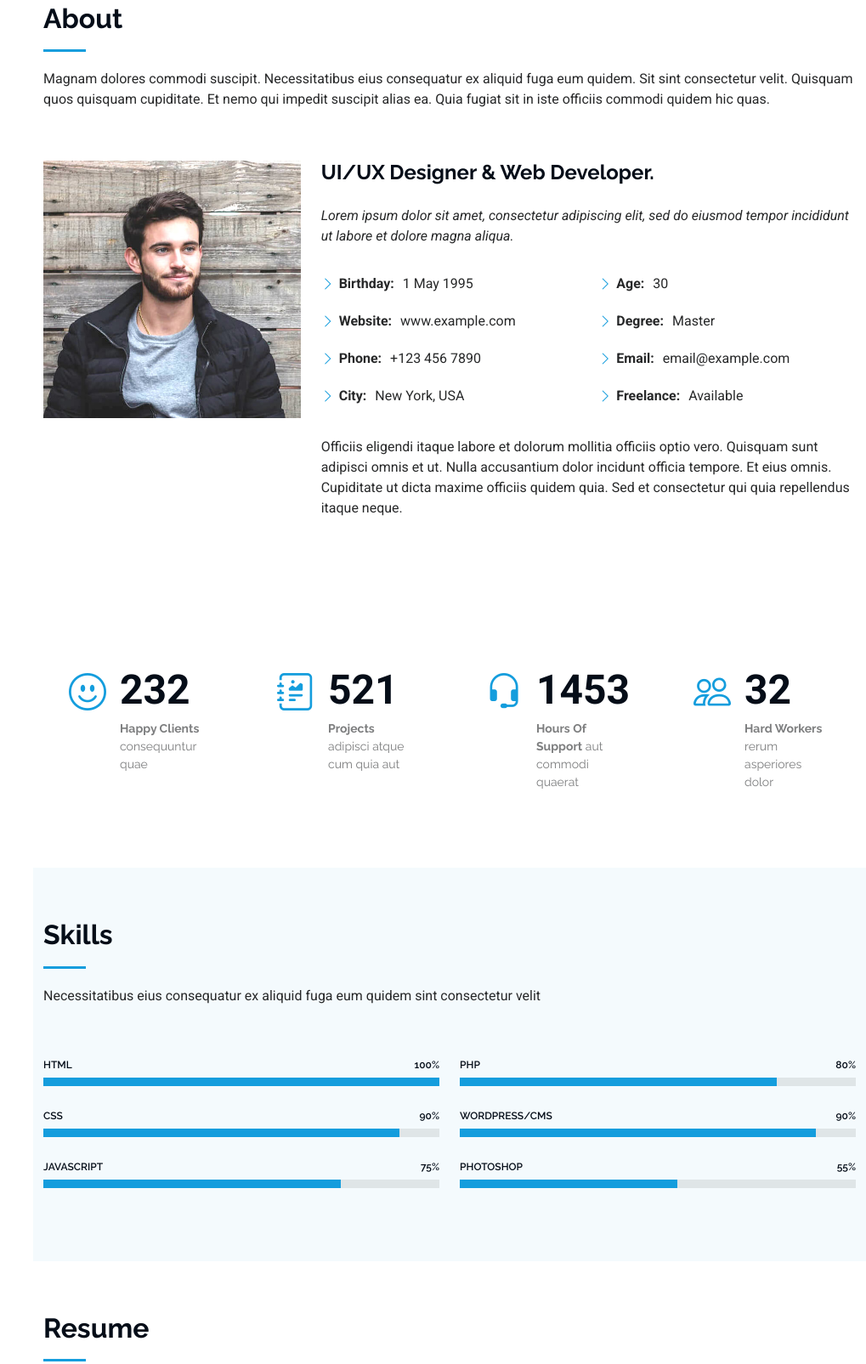
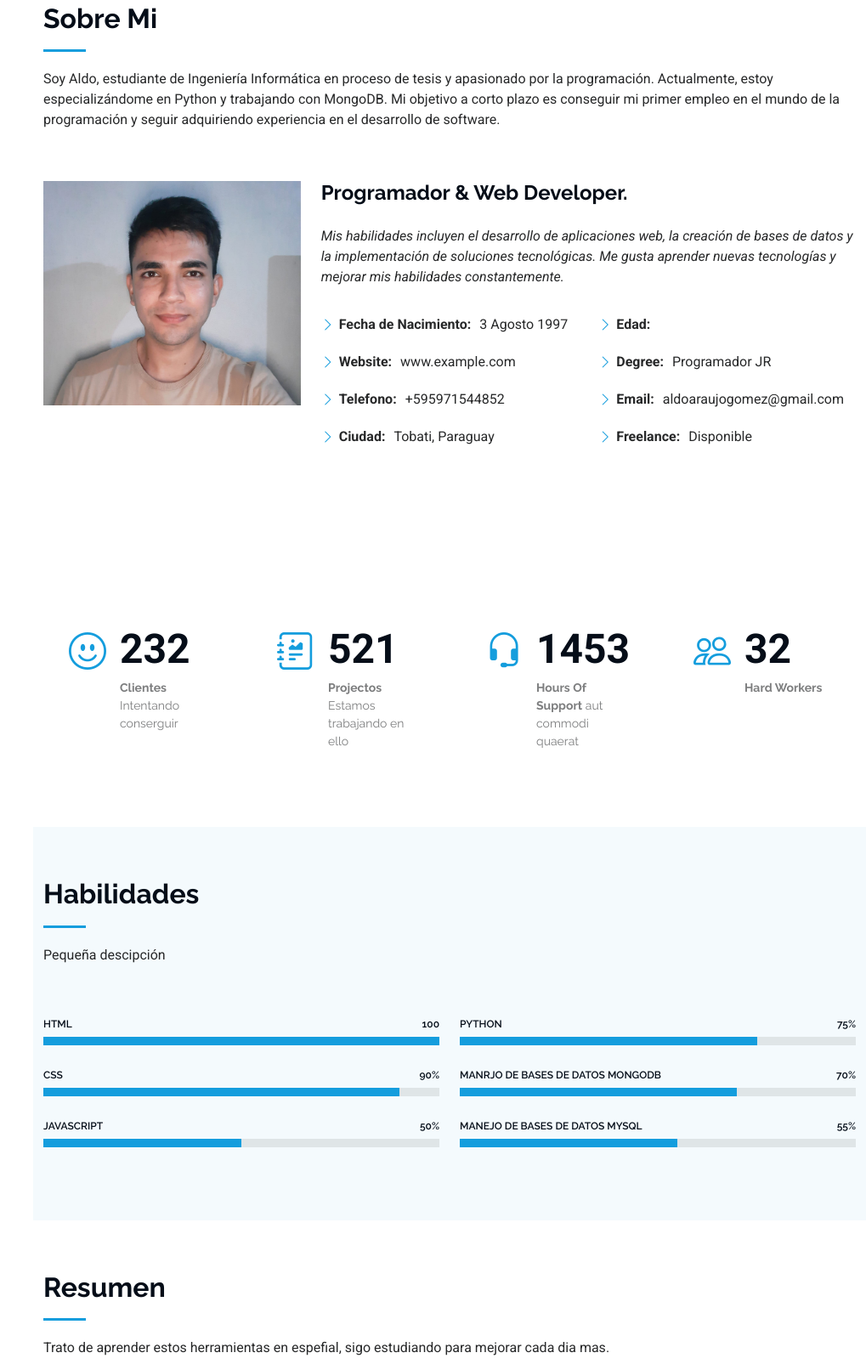
Before and after one commit to AraujoGomez/Primer, a plain HTML site: page index.html in a window 1280 px wide. Shown: the part 857-2462 px from the top of the page at 85% size, without its empty margins (261-1280 px from the left). Drawn offline with Linux system fonts and the light colour scheme.

Commit message:
Actualizaciones para mis contactos

```diff
--- a/index.html
+++ b/index.html
@@ -61,11 +61,11 @@
 
     <nav id="navmenu" class="navmenu">
       <ul>
-        <li><a href="#hero" class="active"><i class="bi bi-house navicon"></i>Home</a></li>
-        <li><a href="#about"><i class="bi bi-person navicon"></i> About</a></li>
-        <li><a href="#resume"><i class="bi bi-file-earmark-text navicon"></i> Resume</a></li>
+        <li><a href="#hero" class="active"><i class="bi bi-house navicon"></i>Inicio</a></li>
+        <li><a href="#about"><i class="bi bi-person navicon"></i> Sobre Mi</a></li>
+        <li><a href="#resume"><i class="bi bi-file-earmark-text navicon"></i> Resumen</a></li>
         <li><a href="#portfolio"><i class="bi bi-images navicon"></i> Portfolio</a></li>
-        <li><a href="#services"><i class="bi bi-hdd-stack navicon"></i> Services</a></li>
+        <li><a href="#services"><i class="bi bi-hdd-stack navicon"></i> Servicios</a></li>
         <li class="dropdown"><a href="#"><i class="bi bi-menu-button navicon"></i> <span>Dropdown</span> <i class="bi bi-chevron-down toggle-dropdown"></i></a>
           <ul>
             <li><a href="#">Dropdown 1</a></li>
@@ -83,7 +83,7 @@
             <li><a href="#">Dropdown 4</a></li>
           </ul>
         </li>
-        <li><a href="#contact"><i class="bi bi-envelope navicon"></i> Contact</a></li>
+        <li><a href="#contact"><i class="bi bi-envelope navicon"></i> Contacto</a></li>
       </ul>
     </nav>
 
@@ -108,43 +108,41 @@
 
       <!-- Section Title -->
       <div class="container section-title" data-aos="fade-up">
-        <h2>About</h2>
-        <p>Magnam dolores commodi suscipit. Necessitatibus eius consequatur ex aliquid fuga eum quidem. Sit sint consectetur velit. Quisquam quos quisquam cupiditate. Et nemo qui impedit suscipit alias ea. Quia fugiat sit in iste officiis commodi quidem hic quas.</p>
+        <h2>Sobre Mi</h2>
+        <p>Soy Aldo, estudiante de Ingeniería Informática en proceso de tesis y apasionado por la programación. Actualmente, estoy especializándome en Python y trabajando con MongoDB. Mi objetivo a corto plazo es conseguir mi primer empleo en el mundo de la programación y seguir adquiriendo experiencia en el desarrollo de software.</p>
       </div><!-- End Section Title -->
 
       <div class="container" data-aos="fade-up" data-aos-delay="100">
 
         <div class="row gy-4 justify-content-center">
           <div class="col-lg-4">
-            <img src="assets/img/my-profile-img.jpg" class="img-fluid" alt="">
+            <img src="assets/img/perfil.jpg" class="img-fluid" alt="">
           </div>
           <div class="col-lg-8 content">
-            <h2>UI/UX Designer &amp; Web Developer.</h2>
+            <h2>Programador &amp; Web Developer.</h2>
             <p class="fst-italic py-3">
-              Lorem ipsum dolor sit amet, consectetur adipiscing elit, sed do eiusmod tempor incididunt ut labore et dolore
-              magna aliqua.
+              Mis habilidades incluyen el desarrollo de aplicaciones web, la creación de bases de datos y la implementación de soluciones tecnológicas. Me gusta aprender nuevas tecnologías y mejorar mis habilidades constantemente.
             </p>
             <div class="row">
               <div class="col-lg-6">
                 <ul>
-                  <li><i class="bi bi-chevron-right"></i> <strong>Birthday:</strong> <span>1 May 1995</span></li>
+                  <li><i class="bi bi-chevron-right"></i> <strong>Fecha de Nacimiento:</strong> <span>3 Agosto 1997</span></li>
                   <li><i class="bi bi-chevron-right"></i> <strong>Website:</strong> <span>www.example.com</span></li>
-                  <li><i class="bi bi-chevron-right"></i> <strong>Phone:</strong> <span>+123 456 7890</span></li>
-                  <li><i class="bi bi-chevron-right"></i> <strong>City:</strong> <span>New York, USA</span></li>
+                  <li><i class="bi bi-chevron-right"></i> <strong>Telefono:</strong> <span>+595971544852</span></li>
+                  <li><i class="bi bi-chevron-right"></i> <strong>Ciudad:</strong> <span>Tobati, Paraguay</span></li>
                 </ul>
               </div>
               <div class="col-lg-6">
                 <ul>
-                  <li><i class="bi bi-chevron-right"></i> <strong>Age:</strong> <span>30</span></li>
-                  <li><i class="bi bi-chevron-right"></i> <strong>Degree:</strong> <span>Master</span></li>
-                  <li><i class="bi bi-chevron-right"></i> <strong>Email:</strong> <span>email@example.com</span></li>
-                  <li><i class="bi bi-chevron-right"></i> <strong>Freelance:</strong> <span>Available</span></li>
+                  <li><i class="bi bi-chevron-right"></i> <strong>Edad:</strong> <span></span></li>
+                  <li><i class="bi bi-chevron-right"></i> <strong>Degree:</strong> <span>Programador JR</span></li>
+                  <li><i class="bi bi-chevron-right"></i> <strong>Email:</strong> <span>aldoaraujogomez@gmail.com</span></li>
+                  <li><i class="bi bi-chevron-right"></i> <strong>Freelance:</strong> <span>Disponible</span></li>
                 </ul>
               </div>
             </div>
             <p class="py-3">
-              Officiis eligendi itaque labore et dolorum mollitia officiis optio vero. Quisquam sunt adipisci omnis et ut. Nulla accusantium dolor incidunt officia tempore. Et eius omnis.
-              Cupiditate ut dicta maxime officiis quidem quia. Sed et consectetur qui quia repellendus itaque neque.
+
             </p>
           </div>
         </div>
@@ -164,7 +162,7 @@
             <div class="stats-item">
               <i class="bi bi-emoji-smile"></i>
               <span data-purecounter-start="0" data-purecounter-end="232" data-purecounter-duration="1" class="purecounter"></span>
-              <p><strong>Happy Clients</strong> <span>consequuntur quae</span></p>
+              <p><strong>Clientes</strong> <span>Intentando conserguir</span></p>
             </div>
           </div><!-- End Stats Item -->
 
@@ -172,7 +170,7 @@
             <div class="stats-item">
               <i class="bi bi-journal-richtext"></i>
               <span data-purecounter-start="0" data-purecounter-end="521" data-purecounter-duration="1" class="purecounter"></span>
-              <p><strong>Projects</strong> <span>adipisci atque cum quia aut</span></p>
+              <p><strong>Projectos</strong> <span>Estamos trabajando en ello</span></p>
             </div>
           </div><!-- End Stats Item -->
 
@@ -188,7 +186,7 @@
             <div class="stats-item">
               <i class="bi bi-people"></i>
               <span data-purecounter-start="0" data-purecounter-end="32" data-purecounter-duration="1" class="purecounter"></span>
-              <p><strong>Hard Workers</strong> <span>rerum asperiores dolor</span></p>
+              <p><strong>Hard Workers</strong></p>
             </div>
           </div><!-- End Stats Item -->
 
@@ -203,8 +201,8 @@
 
       <!-- Section Title -->
       <div class="container section-title" data-aos="fade-up">
-        <h2>Skills</h2>
-        <p>Necessitatibus eius consequatur ex aliquid fuga eum quidem sint consectetur velit</p>
+        <h2>Habilidades</h2>
+        <p>Pequeña descipción</p>
       </div><!-- End Section Title -->
 
       <div class="container" data-aos="fade-up" data-aos-delay="100">
@@ -214,7 +212,7 @@
           <div class="col-lg-6">
 
             <div class="progress">
-              <span class="skill"><span>HTML</span> <i class="val">100%</i></span>
+              <span class="skill"><span>HTML</span> <i class="val">100</i></span>
               <div class="progress-bar-wrap">
                 <div class="progress-bar" role="progressbar" aria-valuenow="100" aria-valuemin="0" aria-valuemax="100"></div>
               </div>
@@ -228,9 +226,9 @@
             </div><!-- End Skills Item -->
 
             <div class="progress">
-              <span class="skill"><span>JavaScript</span> <i class="val">75%</i></span>
+              <span class="skill"><span>JavaScript</span> <i class="val">50%</i></span>
               <div class="progress-bar-wrap">
-                <div class="progress-bar" role="progressbar" aria-valuenow="75" aria-valuemin="0" aria-valuemax="100"></div>
+                <div class="progress-bar" role="progressbar" aria-valuenow="50" aria-valuemin="0" aria-valuemax="100"></div>
               </div>
             </div><!-- End Skills Item -->
 
@@ -239,21 +237,21 @@
           <div class="col-lg-6">
 
             <div class="progress">
-              <span class="skill"><span>PHP</span> <i class="val">80%</i></span>
+              <span class="skill"><span>PYTHON</span> <i class="val">75%</i></span>
               <div class="progress-bar-wrap">
-                <div class="progress-bar" role="progressbar" aria-valuenow="80" aria-valuemin="0" aria-valuemax="100"></div>
+                <div class="progress-bar" role="progressbar" aria-valuenow="75" aria-valuemin="0" aria-valuemax="100"></div>
               </div>
             </div><!-- End Skills Item -->
 
             <div class="progress">
-              <span class="skill"><span>WordPress/CMS</span> <i class="val">90%</i></span>
+              <span class="skill"><span>Manrjo de bases de datos MongoDB</span> <i class="val">70%</i></span>
               <div class="progress-bar-wrap">
-                <div class="progress-bar" role="progressbar" aria-valuenow="90" aria-valuemin="0" aria-valuemax="100"></div>
+                <div class="progress-bar" role="progressbar" aria-valuenow="70" aria-valuemin="0" aria-valuemax="100"></div>
               </div>
             </div><!-- End Skills Item -->
 
             <div class="progress">
-              <span class="skill"><span>Photoshop</span> <i class="val">55%</i></span>
+              <span class="skill"><span>Manejo de bases de datos MySQL</span> <i class="val">55%</i></span>
               <div class="progress-bar-wrap">
                 <div class="progress-bar" role="progressbar" aria-valuenow="55" aria-valuemin="0" aria-valuemax="100"></div>
               </div>
@@ -272,8 +270,8 @@
 
       <!-- Section Title -->
       <div class="container section-title" data-aos="fade-up">
-        <h2>Resume</h2>
-        <p>Magnam dolores commodi suscipit. Necessitatibus eius consequatur ex aliquid fuga eum quidem. Sit sint consectetur velit. Quisquam quos quisquam cupiditate. Et nemo qui impedit suscipit alias ea. Quia fugiat sit in iste officiis commodi quidem hic quas.</p>
+        <h2>Resumen</h2>
+        <p>Trato de aprender estos herramientas en espefial, sigo estudiando para mejorar cada dia mas. </p>
       </div><!-- End Section Title -->
 
       <div class="container">
@@ -704,8 +702,8 @@
 
       <!-- Section Title -->
       <div class="container section-title" data-aos="fade-up">
-        <h2>Contact</h2>
-        <p>Necessitatibus eius consequatur ex aliquid fuga eum quidem sint consectetur velit</p>
+        <h2>Contacto</h2>
+        <p>Contactarse rapido comigo</p>
       </div><!-- End Section Title -->
 
       <div class="container" data-aos="fade-up" data-aos-delay="100">
@@ -726,16 +724,16 @@
               <div class="info-item d-flex" data-aos="fade-up" data-aos-delay="300">
                 <i class="bi bi-telephone flex-shrink-0"></i>
                 <div>
-                  <h3>Call Us</h3>
-                  <p>+1 5589 55488 55</p>
+                  <h3>Telefono</h3>
+                  <p>+595971544852</p>
                 </div>
               </div><!-- End Info Item -->
 
               <div class="info-item d-flex" data-aos="fade-up" data-aos-delay="400">
                 <i class="bi bi-envelope flex-shrink-0"></i>
                 <div>
-                  <h3>Email Us</h3>
-                  <p>info@example.com</p>
+                  <h3>Email</h3>
+                  <p>aldoaraujogomez@gmail.com</p>
                 </div>
               </div><!-- End Info Item -->
 
@@ -748,22 +746,22 @@
               <div class="row gy-4">
 
                 <div class="col-md-6">
-                  <label for="name-field" class="pb-2">Your Name</label>
+                  <label for="name-field" class="pb-2">Nombre</label>
                   <input type="text" name="name" id="name-field" class="form-control" required="">
                 </div>
 
                 <div class="col-md-6">
-                  <label for="email-field" class="pb-2">Your Email</label>
+                  <label for="email-field" class="pb-2">Email</label>
                   <input type="email" class="form-control" name="email" id="email-field" required="">
                 </div>
 
                 <div class="col-md-12">
-                  <label for="subject-field" class="pb-2">Subject</label>
+                  <label for="subject-field" class="pb-2">Sujeto</label>
                   <input type="text" class="form-control" name="subject" id="subject-field" required="">
                 </div>
 
                 <div class="col-md-12">
-                  <label for="message-field" class="pb-2">Message</label>
+                  <label for="message-field" class="pb-2">Mensaje</label>
                   <textarea class="form-control" name="message" rows="10" id="message-field" required=""></textarea>
                 </div>
 
@@ -772,7 +770,7 @@
                   <div class="error-message"></div>
                   <div class="sent-message">Your message has been sent. Thank you!</div>
 
-                  <button type="submit">Send Message</button>
+                  <button type="submit">Enviar</button>
                 </div>
 
               </div>
```
